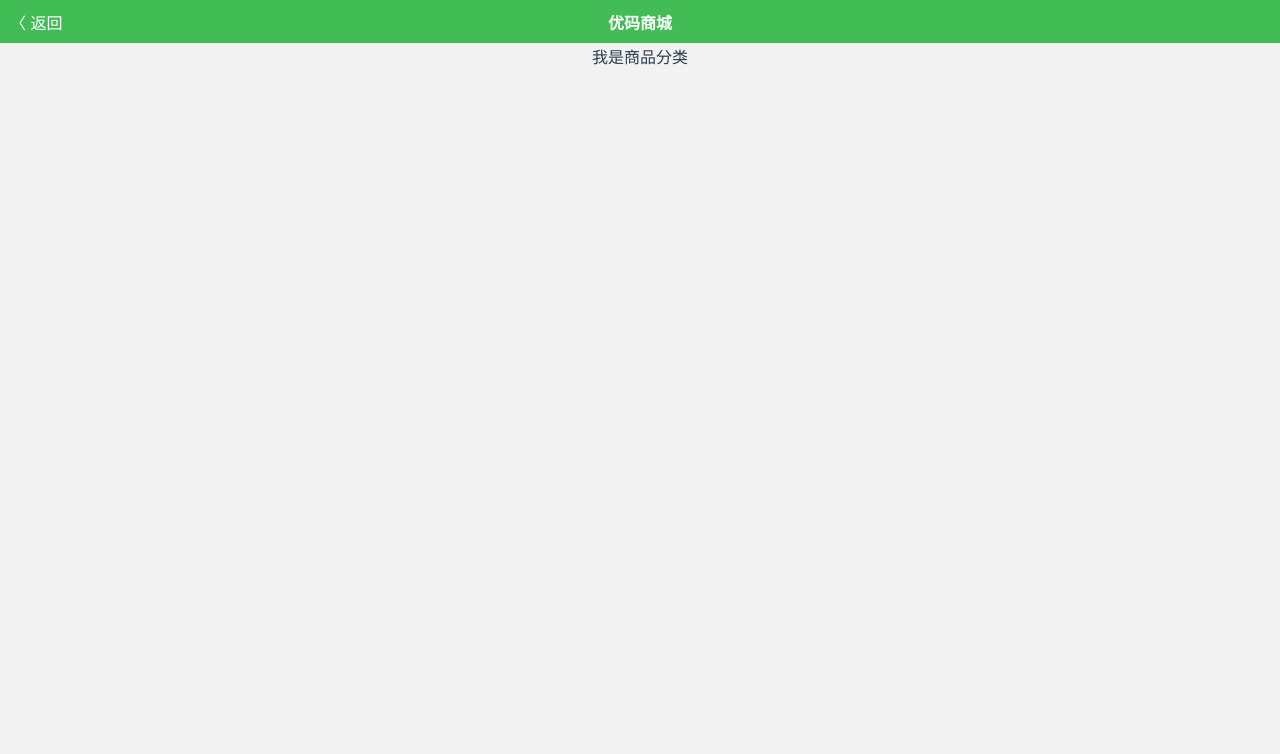
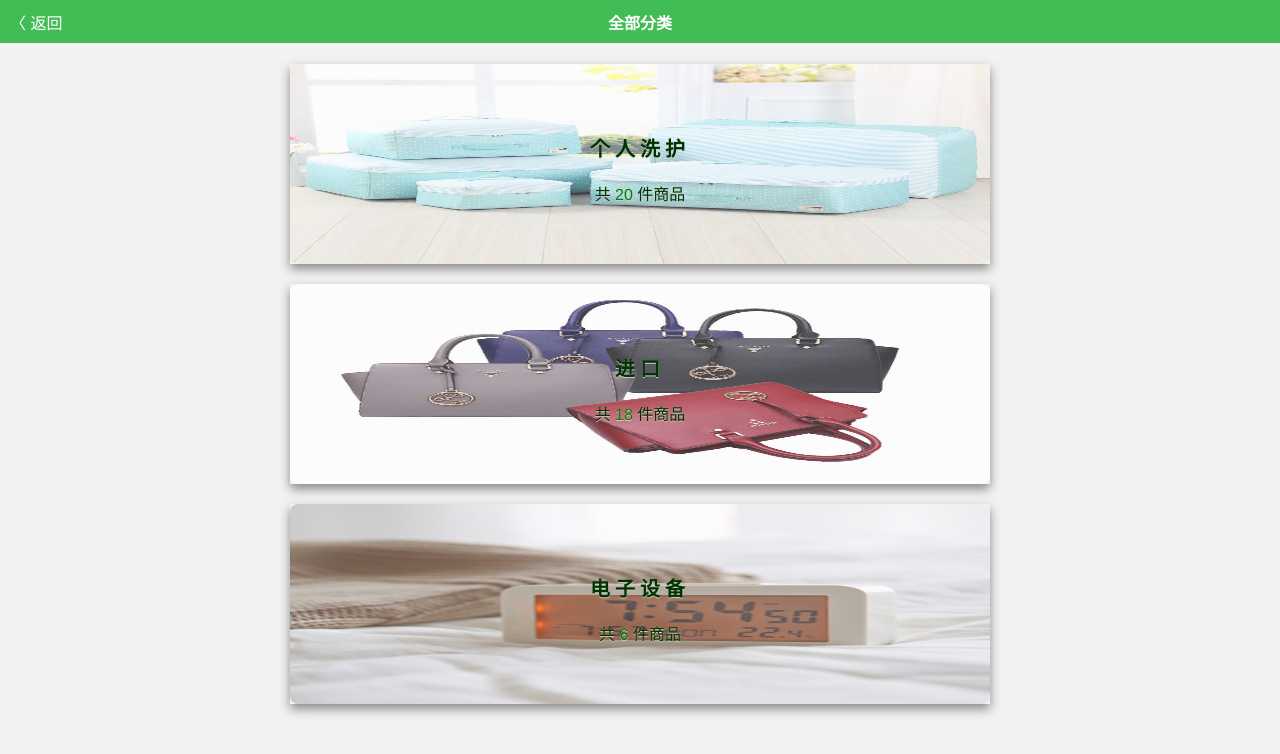
Before and after one commit to jonfee/YouMa, a Vue app: page /product/categories in a window 1280 px wide. Shown: the top 754 px of the page. Built offline with nearby package versions, Linux system fonts and the light colour scheme.

Commit message:
完成全部分类页面

```diff
--- /dev/null
+++ b/src/assets/sass/views/categories.scss
@@ -0,0 +1,74 @@
+/**
+*   商品分类展示相关样式定义
+*/
+
+@charset 'UTF-8';
+
+.category-data{
+    width: 100%;
+    margin: 0px;
+    padding: 0px;
+
+    ul{
+        width: 100%;
+        list-style: none;
+        margin: 0px;
+        padding: 0px;
+
+        li{
+            list-style: none;
+            margin: 20px 10px;
+            padding: 0px;
+            height:200px;
+            max-height: 300px;
+            box-shadow: 0px 5px 10px #888888;
+            position: relative;
+
+            img{
+                width: 100%;
+                height: 100%;
+                border-radius: 8px;
+                z-index: 1;
+                opacity: 0.8;
+                transition: 0.3s;
+            }
+
+            p{
+                display: block;
+                width: 100%;
+                text-align: center;
+                z-index: 10;
+                position: absolute;
+                left: 0px;
+                color: #003300;
+                text-shadow: 0px 1px #ccc;
+
+                &.category-name{
+                    top: 20%;
+                    height: 50px;
+                    line-height: 50px;
+                    font-size: 20px;
+                    font-weight: bold;
+                    letter-spacing: 5px;
+
+                }
+
+                &.category-info{
+                    top: 50%;
+                    height: 30px;
+                    line-height: 30px;
+
+                    span.product-count{
+                        color:green;
+                    }
+                }
+            }
+
+            &:hover{
+                img{
+                    opacity: 0.5;
+                }
+            }
+        }
+    }
+}
--- a/src/components/Categories.Vue
+++ b/src/components/Categories.Vue
@@ -1,5 +1,55 @@
 <template>
-    <div>
-        我是商品分类
+    <div class="category-data">
+        <ul>
+            <li v-for="cate in categories" @click="goCategoryProducts(cate.Id)">
+                <img :src="cate.Picture" />
+                <p class="category-name">{{ cate.Name }}</p>
+                <p class="category-info">
+                    共 <span class="product-count">{{ cate.ProductCount }}</span> 件商品
+                </p>
+            </li>
+        </ul>
     </div>
 </template>
+
+<script>
+
+// 引入全局配置文件
+import {global} from './../../static/global'
+// 引入商品分类样式
+import './../assets/sass/views/categories.scss'
+
+export default {
+    data() {
+        return {
+            //导航信息
+            navinfo:{
+                title: '全部分类'
+            },
+            //所有商品分类
+            categories: null
+        }
+    },
+    props: ['setnav'],
+    created: function(){
+
+        //设置导航信息
+        this.$emit('setnav',this.navinfo);
+
+        //所有商品分类
+        this.categories = global.Categories;
+    },
+    methods:{
+        /**
+        *   跳转到分类下的商品列表
+        */
+        goCategoryProducts: function(cateId){
+            this.$router.push({
+                name: 'category_products',
+                query: { id: cateId }
+            });
+        }
+    }
+}
+
+</script>
--- a/static/data/categories.js
+++ b/static/data/categories.js
@@ -14,7 +14,7 @@ const categories=[
         "Name": "进口",
         "Id": 2,
         "Icon": "/static/imgs/categories/icon/cate-icon-2.png",
-        "Picture": "/asstaticsets/imgs/categories/adpicture/cate2.jpg",
+        "Picture": "/static/imgs/categories/adpicture/cate2.jpg",
         "IsRecommend": true,
         "ProductCount": 18
     },
```
